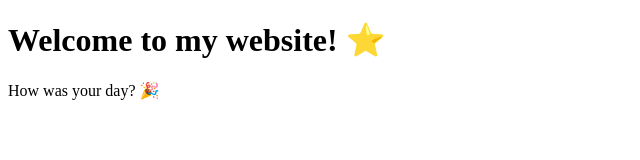
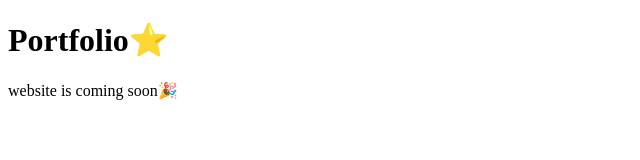
Before and after one commit to mudassarhussnain0/portfolio, a plain HTML site: page index.html in a window 1280 px wide. Shown: the whole page, without its empty margins (0-640 px from the left). Drawn offline with Linux system fonts and the light colour scheme.

Commit message:
Update index.html

```diff
--- a/index.html
+++ b/index.html
@@ -1,10 +1,10 @@
 <!DOCTYPE html>
 <html>
    <head>
-      <title>My Cool Website</title>
+      <title>Mudassar Hussnain</title>
    </head>
    <body>
-      <h1>Welcome to my website! ⭐️</h1>
-      <p>How was your day? 🎉</p>
+      <h1>Portfolio⭐️</h1>
+      <p>website is coming soon🎉</p>
    </body>
 </html>
```
